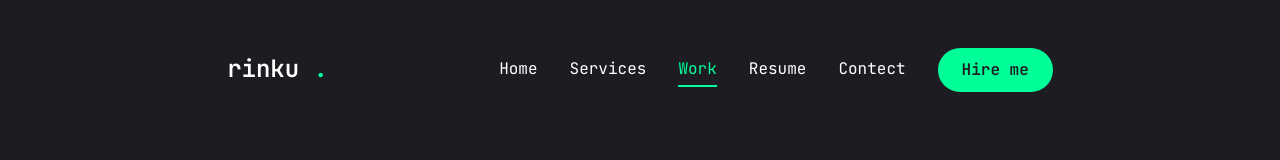
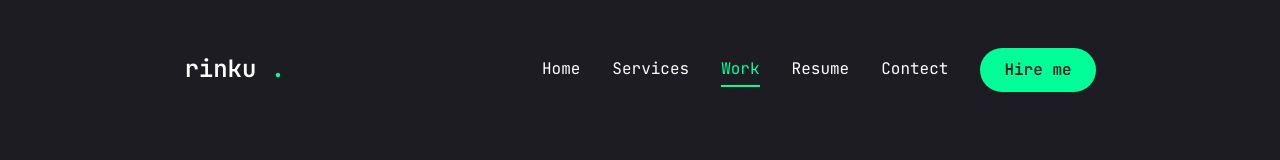
Before and after one commit to kumar-rinku0/rinku-portfolio, a Next.js app: page /work in a window 1280 px wide. Shown: the top 160 px of the page. Built offline with nearby package versions, Linux system fonts and the light colour scheme.

Commit message:
cdn issue fix

```diff
--- a/src/app/page.tsx
+++ b/src/app/page.tsx
@@ -30,11 +30,14 @@ export default function Home() {
             {/* buttons and socials */}
             <div className="flex flex-col xl:flex-row items-center gap-8">
               <Link
-                                href={"/rinku-kumar-resume.pdf"}
+                href={
+                  "https://cdn.jsdelivr.net/gh/kumar-rinku0/rinku-portfolio/public/rinku-kumar-resume.pdf"
+                }
                 prefetch={false}
                 scroll={false}
                 replace={false}
                 target="_blank"
+                download
               >
                 <Button
                   variant={"outline"}
--- a/src/components/Header.tsx
+++ b/src/components/Header.tsx
@@ -8,7 +8,7 @@ import MobileNav from "./MobileNav";
 const Header = () => {
   return (
     <header className="py-8 xl:py-12 text-white">
-      <div className="container px-4 flex xl:justify-evenly justify-between items-center">
+      <div className="container px-4 flex xl:justify-around justify-between items-center">
         {/* logo */}
         <Link href="/" prefetch={false} scroll={false} replace={false}>
           <span className="text-2xl font-semibold">
```
Lines whose indentation alone changed are shown as unchanged.
